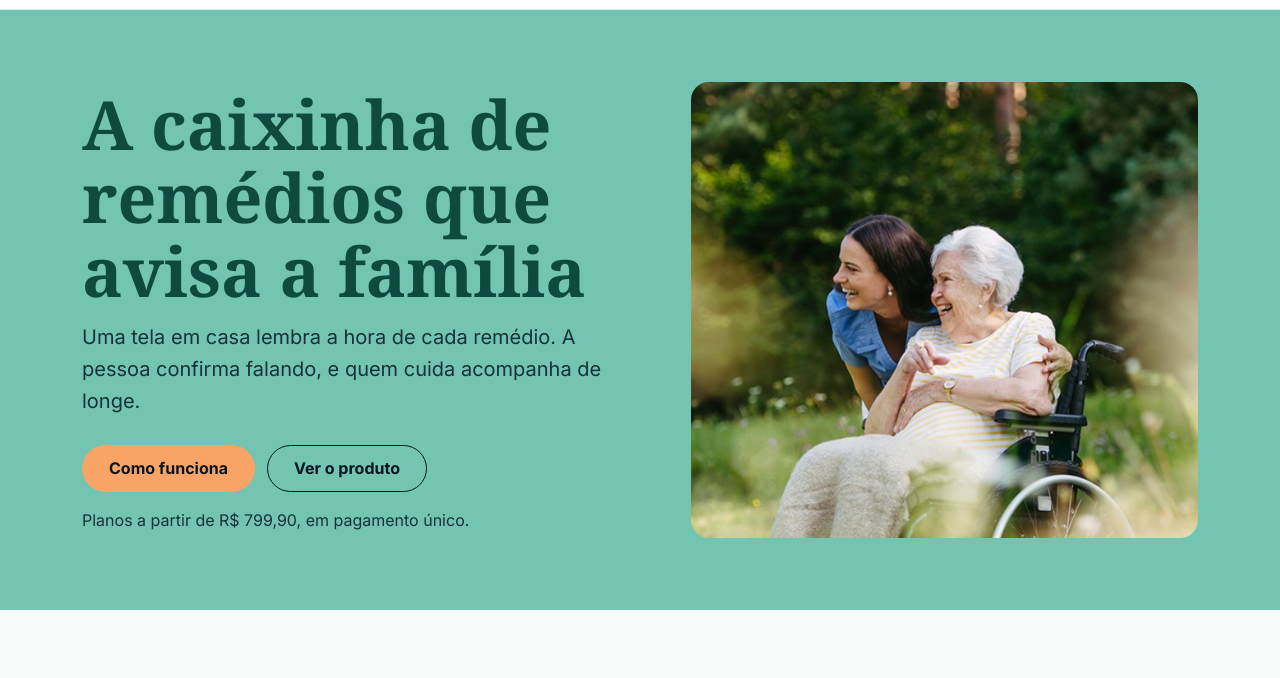
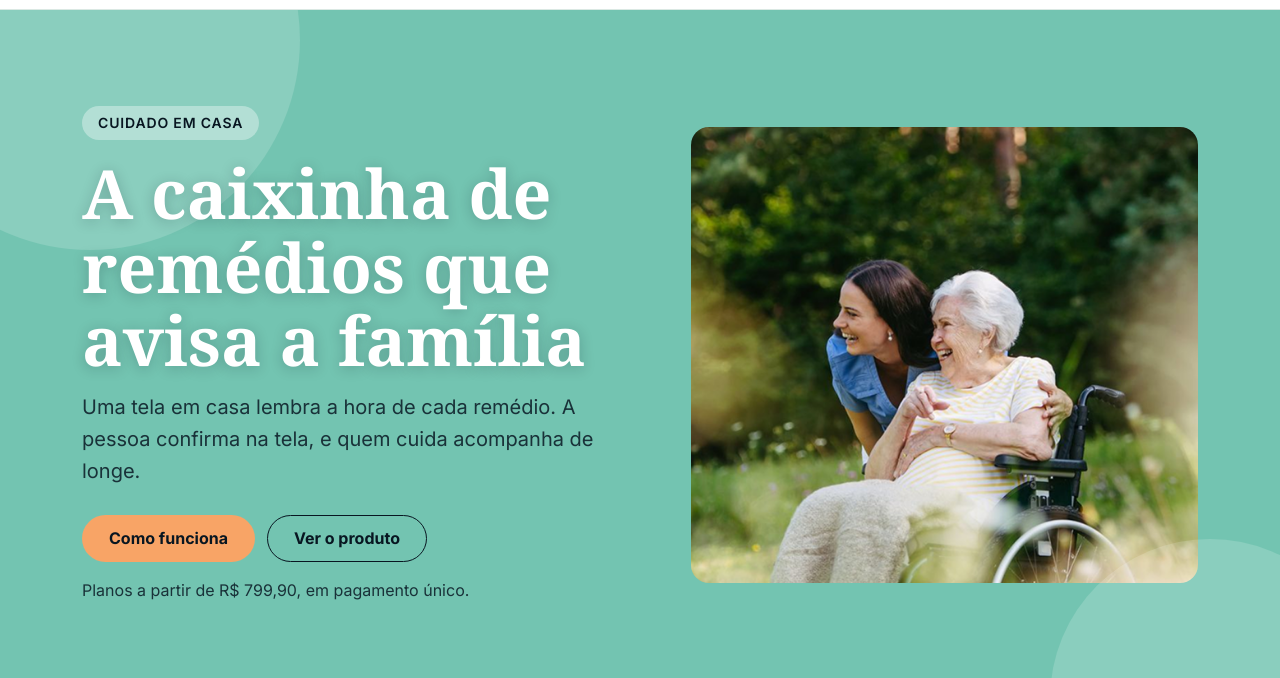
Before and after one commit to BeatrizFloel/tccvital, a website: page index.html in a window 1280 px wide. Shown: the part 62-740 px from the top of the page. Drawn offline with Linux system fonts and the light colour scheme; a web font is replaced by a local one.

Commit message:
Aplica o topo com título branco na Home
Co-Authored-By: Claude Opus 5.5 <noreply@anthropic.com>

```diff
--- a/index.html
+++ b/index.html
@@ -36,11 +36,12 @@
 
 <main>
   <!-- ================= TOPO ================= -->
-  <section class="page-hero home-hero" id="home">
+  <section class="page-hero home-hero guide-hero" id="home">
     <div class="container">
       <div>
+        <span class="guide-tag">Cuidado em casa</span>
         <h1>A caixinha de remédios que avisa a família</h1>
-        <p class="lead">Uma tela em casa lembra a hora de cada remédio. A pessoa confirma falando, e quem cuida acompanha de longe.</p>
+        <p class="lead">Uma tela em casa lembra a hora de cada remédio. A pessoa confirma na tela, e quem cuida acompanha de longe.</p>
         <div class="hero-actions">
           <a class="btn btn-primary" href="/pages/intrucoes/instrucoes (1).html">Como funciona</a>
           <a class="btn btn-ghost" href="/pages/produtos/produto.html">Ver o produto</a>
--- a/vc.css
+++ b/vc.css
@@ -356,6 +356,9 @@ html.dark .check-list li::before {
 /* ---------- Home ---------- */
 .home-hero .container, .hero-split { display: grid; grid-template-columns: 1.1fr 1fr; align-items: center; gap: clamp(28px, 4vw, 56px); }
 .home-hero h1 { font-size: clamp(40px, 5.6vw, 68px); }
+/* Home usa o topo "guide-hero" (título branco, etiqueta, círculos), mas com o texto à esquerda e a foto ao lado */
+.home-hero.guide-hero { text-align: left; }
+.home-hero.guide-hero .lead { margin-inline: 0; }
 .hero-actions { display: flex; flex-wrap: wrap; gap: 12px; margin-top: 28px; }
 .hero-price { margin-top: 16px; color: var(--hero-muted); }
 .hero-frame img { width: 100%; aspect-ratio: 4 / 3.6; object-fit: cover; border-radius: var(--radius); }
```
